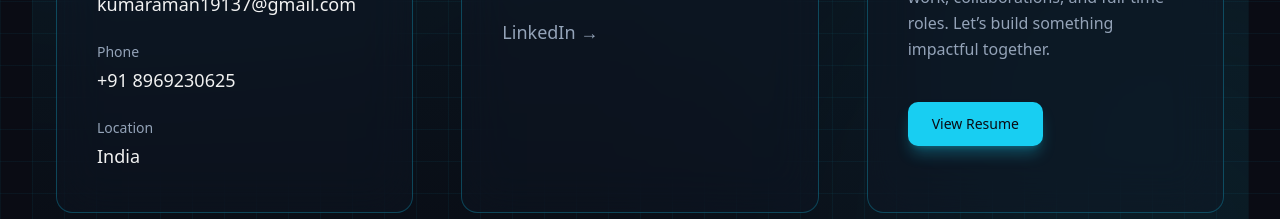
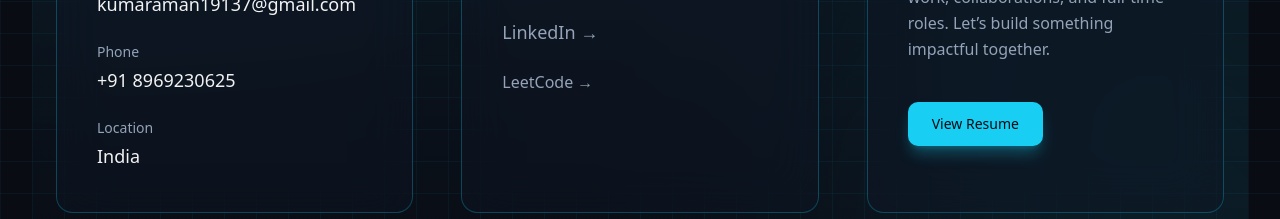
Before and after one commit to amandubey923/portfolio-next, a Next.js app: page /contact in a window 1280 px wide. Shown: the part 575-794 px from the top of the page. Built offline with nearby package versions, Linux system fonts and the light colour scheme.

Commit message:
add LeetCode link to contact page

```diff
--- a/src/app/(root)/contact/page.tsx
+++ b/src/app/(root)/contact/page.tsx
@@ -89,6 +89,14 @@ export default function ContactPage() {
             >
               LinkedIn →
             </Link>
+            <Link
+              href="https://www.linkedin.com/in/aman-kr-dubey"
+              target="_blank"
+              className="block text-l
+              g text-muted-foreground hover:text-primary transition-all hover:translate-x-1"
+            >
+              LeetCode →
+            </Link>
           </div>
         </div>
 
```
